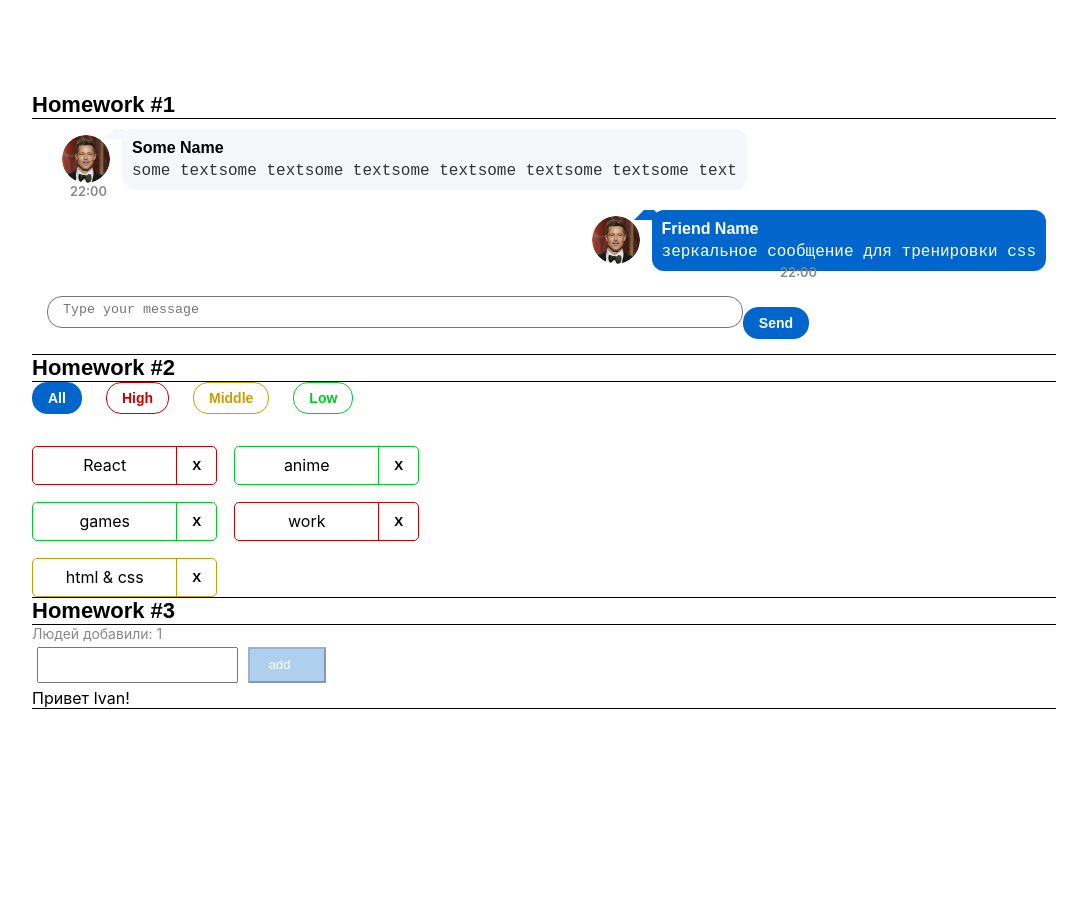
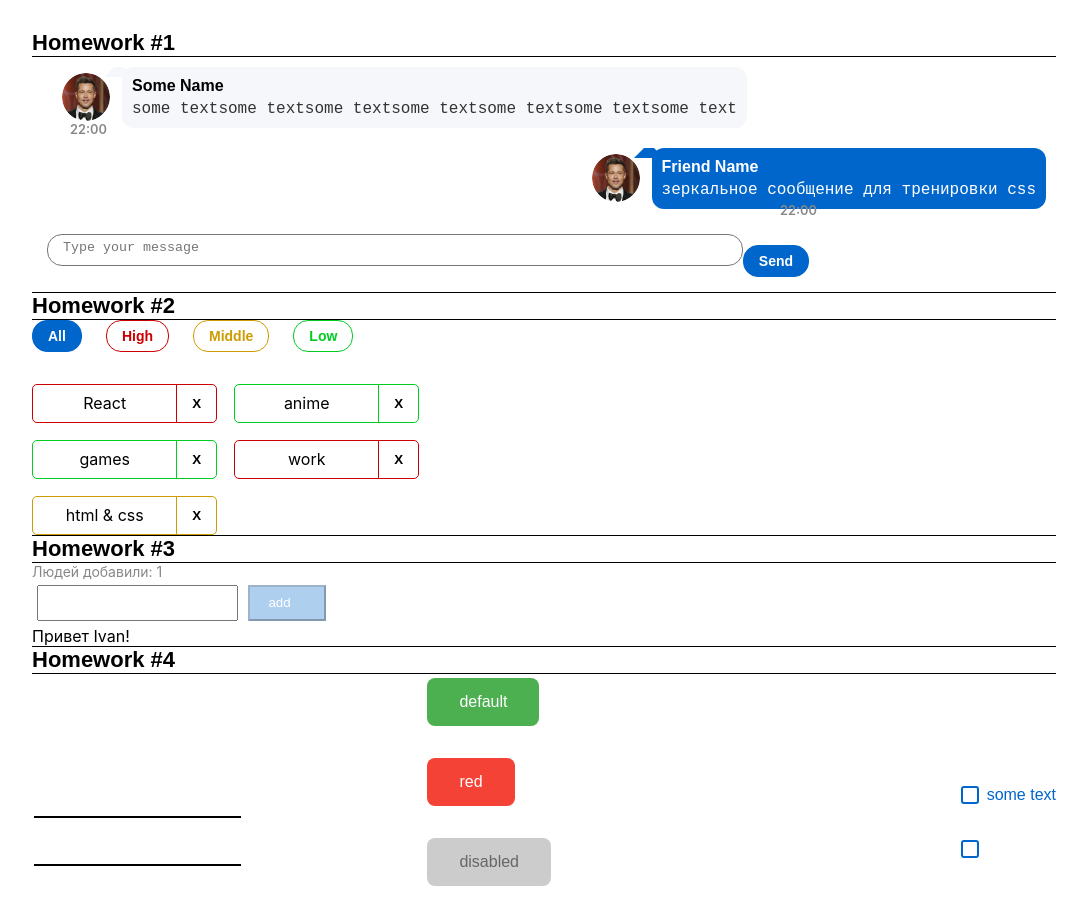
Before and after one commit to Densodim/hws2, a React (Create React App) app: page / in a window 1280 px wide. Shown: the top 918 px of the page, without its empty margins (96-1183 px from the left). Before the commit the page ends 800 px from the top, so only its background shows below. Built offline with nearby package versions, Linux system fonts and the light colour scheme.

Commit message:
add HW-4

```diff
--- a/src/s1-main/App.module.css
+++ b/src/s1-main/App.module.css
@@ -7,7 +7,7 @@
     width: 100%;
     height: 100vh;
    flex-direction: column;
-   flex-wrap: wrap;
+    padding-top: 200px;
 }
 
 .hw {
--- a/src/s1-main/App.tsx
+++ b/src/s1-main/App.tsx
@@ -3,6 +3,7 @@ import s from './App.module.css'
 import HW1 from '../s2-homeworks/hw01/HW1'
 import HW2 from '../s2-homeworks/hw02/HW2'
 import HW3 from '../s2-homeworks/hw03/HW3'
+import HW4 from "../s2-homeworks/hw04/HW4";
 
 function App() {
     return (
@@ -11,7 +12,7 @@ function App() {
             {/*раскомментировать по ходу выполнения*/}
             <HW2/>
             <HW3/>
-            {/*<HW4/>*/}
+            <HW4/>
 
             {/*при выполнении дз 5 и более - закомментировать здесь дз 1-4, так как они есть внутри дз 5*/}
             {/*<HW5/>*/}
--- a/src/s2-homeworks/hw03/GreetingContainer.tsx
+++ b/src/s2-homeworks/hw03/GreetingContainer.tsx
@@ -7,6 +7,8 @@ import React, {
 } from "react";
 import Greeting from "./Greeting";
 import { UserType } from "./HW3";
+import {Simulate} from "react-dom/test-utils";
+import error = Simulate.error;
 
 type GreetingContainerPropsType = {
   users: UserType; // need to fix any
--- a/src/s2-homeworks/hw04/Stand.tsx
+++ b/src/s2-homeworks/hw04/Stand.tsx
@@ -90,6 +90,7 @@ const Stand = () => {
                     <SuperCheckbox
                         id={'hw4-super-checkbox-like-old'}
                         checked={stateForAllCheckboxes}
+                        // onChangeChecked={setChecked}
                         onChange={(e) => setChecked(e.currentTarget.checked)}
                     />
                 </div>
--- a/src/s2-homeworks/hw04/common/c1-SuperInputText/SuperInputText.module.css
+++ b/src/s2-homeworks/hw04/common/c1-SuperInputText/SuperInputText.module.css
@@ -1,20 +1,44 @@
-.input:focus {
+.input:focus + label,
+input:not(:placeholder-shown)+label
+{
+    transform: translateY(-1.5rem);
+    font-size: 0.8rem;
 }
 
 .input {
+    border: none;
+    border-bottom: 2px solid black;
+    font-size: 1rem;
+    outline: none;
+
+}
+.input:focus-visible {
+    border-color: #0059b3;
 }
 
 .inputWrapper {
+    position: relative;
+
+}
+.input::placeholder{
+    opacity: 0;
 }
 
 .superInput {
+    position: absolute;
+    left: 2px;
+    transition: 0.2s ease-in-out;
 }
 
 .errorInput {
+    border-color: #f44336; /* Красная граница */
 }
 
 .errorInput:focus {
 }
 
 .error {
+    color: #f44336; /* Красный текст */
+    margin-top: 5px;
+    font-size: 12px;
 }
--- a/src/s2-homeworks/hw04/common/c1-SuperInputText/SuperInputText.tsx
+++ b/src/s2-homeworks/hw04/common/c1-SuperInputText/SuperInputText.tsx
@@ -48,11 +48,8 @@ const SuperInputText: React.FC<SuperInputTextPropsType> = (
         onEnter() // то вызвать его
     }
 
-    const finalSpanClassName = s.error
-        + (spanClassName ? ' ' + spanClassName : '')
-    const finalInputClassName = s.input
-        + (error ? ' ' + s.errorInput : ' ' + s.superInput)
-        + (className ? ' ' + className : '') // задача на смешивание классов
+    const finalSpanClassName = `${s.error}${spanClassName ? ` ${spanClassName}` : ''}`;
+    const finalInputClassName = `${s.input}${error ? ` ${s.errorInput}` : ` ${s.superInput}`}${className ? ` ${className}` : ''}`;
 
     return (
         <div className={s.inputWrapper}>
--- a/src/s2-homeworks/hw04/common/c2-SuperButton/SuperButton.module.css
+++ b/src/s2-homeworks/hw04/common/c2-SuperButton/SuperButton.module.css
@@ -1,36 +1,69 @@
 .button {
+    background-color: #4CAF50; /* Зеленый фон */
+    border: none; /* Убираем границы */
+    color: white; /* Белый текст */
+    padding: 15px 32px; /* Внутренние отступы */
+    text-align: center; /* Текст по центру */
+    text-decoration: none; /* Убираем подчеркивание */
+    display: inline-block; /* Делаем элемент блочным */
+    font-size: 16px; /* Размер шрифта */
+    margin: 4px 2px; /* Внешние отступы */
+    cursor: pointer; /* Курсор при наведении */
+    border-radius: 8px; /* Закругленные углы */
+    transition-duration: 0.4s; /* Плавные изменения */
 }
 
+
 .disabled {
+    background-color: #cccccc; /* Серый фон */
+    color: #666666; /* Темно-серый текст */
+    cursor: not-allowed; /* Запрещающий курсор */
+    border: none; /* Убираем границы */
 }
 
 .secondary {
+    background-color: #e7e7e7; /* Светло-серый фон */
+    color: black; /* Черный текст */
 }
 
 .default {
+
 }
 
 .red {
+    background-color: #f44336; /* Красный фон */
 }
 
 .default:hover {
+    background-color: white; /* Цвет фона при наведении */
+    color: black; /* Цвет текста при наведении */
+    border: 2px solid #4CAF50; /* Зеленая граница при наведении */
 }
 
 .red:hover {
+    background-color: #d32f2f; /* Темно-красный фон при наведении */
 }
 
 .secondary:hover {
+    background-color: #d5d5d5; /* Темно-серый фон при наведении */
 }
 
 
 .default:active {
+    background-color: #45a049; /* Темно-зеленый фон при нажатии */
 }
 
 .secondary:active {
+    background-color: #bdbdbd; /* Темно-серый фон при нажатии */
 }
 
 .red:active {
+    background-color: #c62828; /* Темно-красный фон при нажатии */
 }
 
 .button:disabled {
+    background-color: #cccccc; /* Серый фон */
+    color: #666666; /* Темно-серый текст */
+    cursor: not-allowed; /* Запрещающий курсор */
+    border: none; /* Убираем границы */
 }
--- a/src/s2-homeworks/hw04/common/c2-SuperButton/SuperButton.tsx
+++ b/src/s2-homeworks/hw04/common/c2-SuperButton/SuperButton.tsx
@@ -17,12 +17,13 @@ const SuperButton: React.FC<SuperButtonPropsType> = (
         ...restProps // все остальные пропсы попадут в объект restProps, там же будет children
     }
 ) => {
-    const finalClassName = s.button
-        // + (disabled
-        //         ? ...
-        //         : xType === 'red'
-        //             ? ...
-        + (className ? ' ' + className : '') // задачка на смешивание классов
+    const finalClassName = [
+        s.button,
+        disabled ? s.disabled : xType === 'red' ? s.red : xType === 'secondary' ? s.secondary : s.default,
+        className
+    ]
+        .filter(Boolean) // Убираем ложные значения из массива
+        .join(' '); // Объединяем классы в строку
 
     return (
         <button
--- a/src/s2-homeworks/hw04/common/c3-SuperCheckbox/SuperCheckbox.tsx
+++ b/src/s2-homeworks/hw04/common/c3-SuperCheckbox/SuperCheckbox.tsx
@@ -25,10 +25,12 @@ const SuperCheckbox: React.FC<SuperCheckboxPropsType> = (
 
         ...restProps // все остальные пропсы попадут в объект restProps
     }
+
 ) => {
+
     const onChangeCallback = (e: ChangeEvent<HTMLInputElement>) => {
-        // задачка на написание онченджа
-
+        onChange?.(e);
+        onChangeChecked?.(e.currentTarget.checked);
     }
 
     const finalInputClassName = s.checkbox
```
